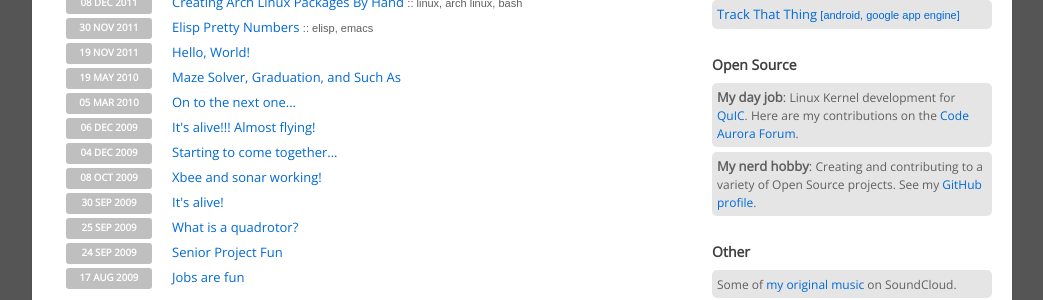
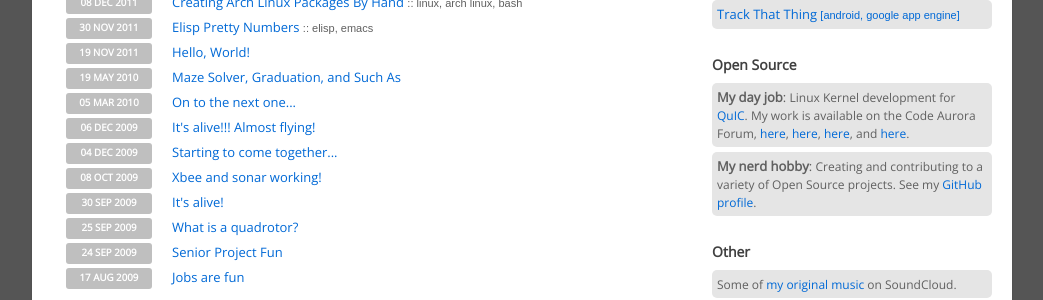
Before and after one commit to mgalgs/mgalgs.github.io, a Jekyll site: the page built from index.html, in a window 1280 px wide and 1252 px high. Shown: the part 480-780 px from the top of the window, without its empty margins (118-1161 px from the left). Built offline with Jekyll 4.4.1, drawn with Linux system fonts in a browser that asks for light colours; some web fonts are replaced.

Commit message:
layouts: default: more open source CAF work

```diff
--- a/_layouts/default.html
+++ b/_layouts/default.html
@@ -171,10 +171,8 @@
 
 		<small>
 		  Linux Kernel development
-		  for <a href="http://www.quicinc.com/">QuIC</a>. Here
-		  are my contributions on
-		  the <a href="https://www.codeaurora.org/cgit/quic/la/kernel/msm-3.10/log/?h=LNX.LA.3.6.1&qt=author&q=mitchelh">Code
-		  Aurora Forum</a>.
+		  for <a href="http://www.quicinc.com/">QuIC</a>. My work
+		  is available on the Code Aurora Forum, <a href="https://www.codeaurora.org/cgit/quic/la/kernel/msm-3.14/log/?h=msm-3.14&qt=author&q=mitchelh">here</a>, <a href="https://www.codeaurora.org/cgit/quic/la/platform/vendor/qcom-opensource/kernel/kernel-tests/log/?qt=author&q=mitchelh&h=master">here</a>, <a href="https://www.codeaurora.org/cgit/quic/la/platform/vendor/qcom-opensource/tools/log/?qt=author&q=mitchelh&h=master">here</a>, and <a href="https://www.codeaurora.org/cgit/quic/la/kernel/msm-3.10/log/?h=msm-3.10&qt=author&q=mitchelh">here</a>.
 		</small>
               </li>
               <li>
```
